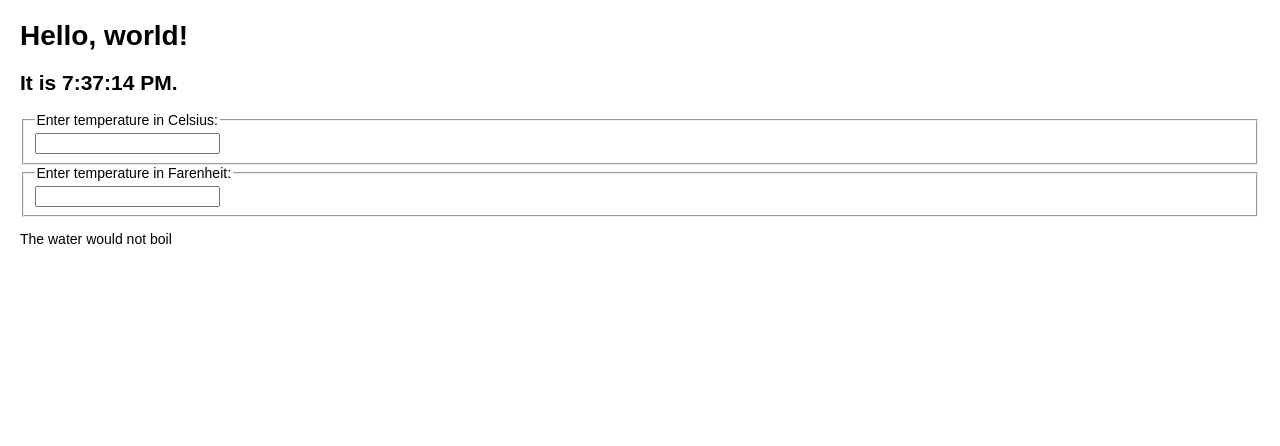
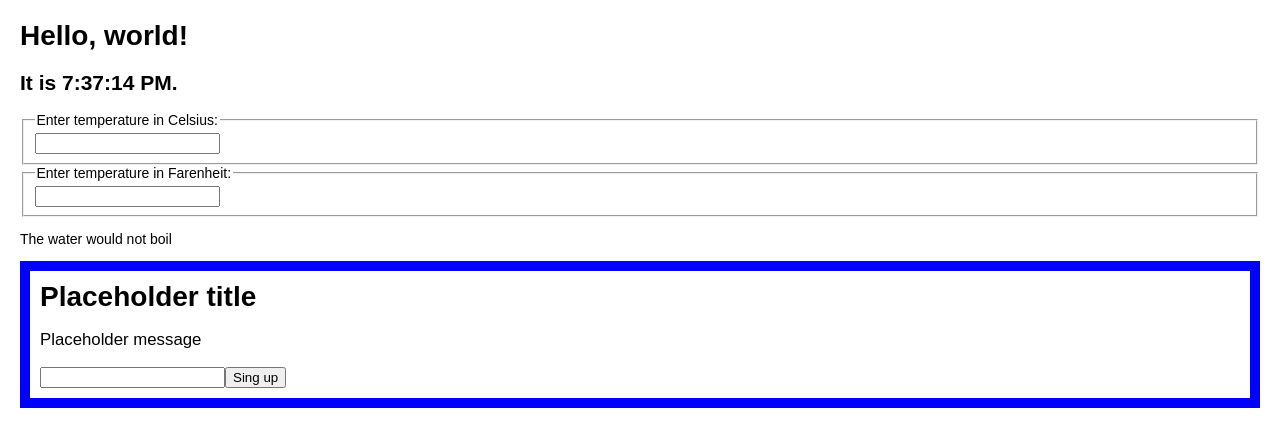
Before and after one commit to mirusser/learning-react, a React (Create React App) app in the folder src/tutorial-react-docs/: page / in a window 1280 px wide. Shown: the top 446 px of the page. Built offline with nearby package versions, Linux system fonts and the light colour scheme.

Commit message:
react composition - SignUpDialog

```diff
--- a/src/tutorial-react-docs/src/App.js
+++ b/src/tutorial-react-docs/src/App.js
@@ -3,6 +3,7 @@ import Clock from './Components/clock'
 import Toggle from './Components/toggle'
 import NameForm from './Components/nameForm'
 import Calculator from './Components/tempCalculator'
+import SignUpDialog from './Components/Composition/signUpDialog'
 
 function App() {
   return (
@@ -11,6 +12,7 @@ function App() {
       {/* <Toggle />
       <NameForm /> */}
       <Calculator />
+      <SignUpDialog />
     </div>
   )
 }
--- /dev/null
+++ b/src/tutorial-react-docs/src/Components/Composition/dialog.css
@@ -0,0 +1,17 @@
+.FancyBorder {
+    padding: 10px 10px;
+    border: 10px solid;
+}
+
+.FancyBorder-blue {
+    border-color: blue;
+}
+
+.Dialog-title {
+    margin: 0;
+    font-family: sans-serif;
+}
+
+.Dialog-message {
+    font-size: larger;
+}
--- /dev/null
+++ b/src/tutorial-react-docs/src/Components/Composition/signUpDialog.js
@@ -0,0 +1,46 @@
+import React from 'react'
+import './dialog.css'
+
+const FancyBorder = (props) => {
+  return (
+    <div className={`FancyBorder FancyBorder-${props.color}`}>
+      {props.children}
+    </div>
+  )
+}
+
+const Dialog = (props) => {
+  return (
+    <FancyBorder color='blue'>
+      <h1 className='Dialog-title'>{props.title}</h1>
+      <p className='Dialog-message'>{props.message}</p>
+      {props.children}
+    </FancyBorder>
+  )
+}
+
+class SignUpDialog extends React.Component {
+  constructor(props) {
+    super(props)
+    this.state = { login: '' }
+  }
+
+  handleChange = (e) => {
+    this.setState({ login: e.target.value })
+  }
+
+  handleSingUp = () => {
+    alert(`Welcome, ${this.state.login}`)
+  }
+
+  render() {
+    return (
+      <Dialog title='Placeholder title' message='Placeholder message'>
+        <input value={this.state.login} onChange={this.handleChange} />
+        <button onClick={this.handleSingUp}>Sing up</button>
+      </Dialog>
+    )
+  }
+}
+
+export default SignUpDialog
```
